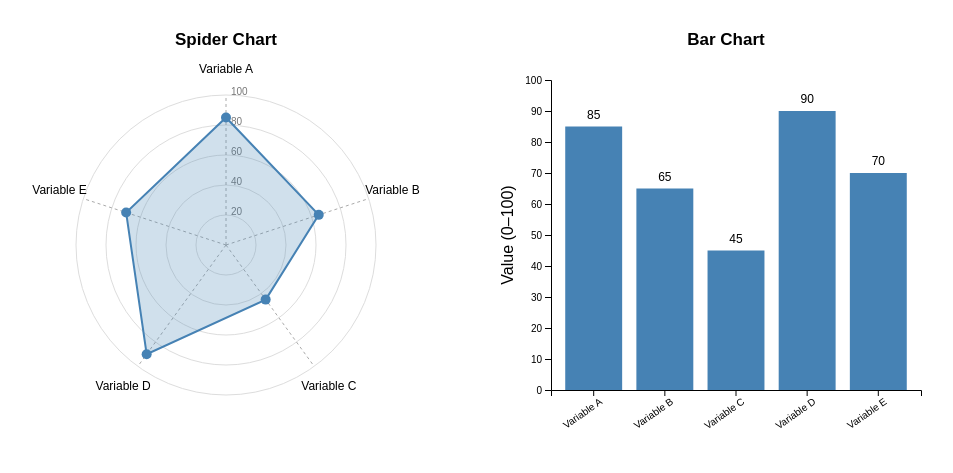
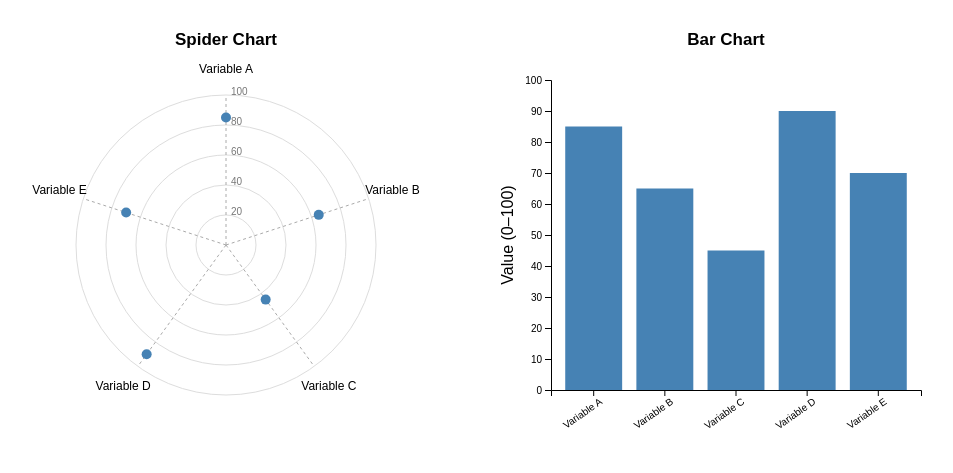
Before and after one commit to ianswan/spider-chart-article, a plain HTML site: page spider_vs_bar.html in a window 1280 px wide. Shown: the whole page, without its empty margins (164-1117 px from the left). Drawn offline with nearby package versions, Linux system fonts and the light colour scheme.

Commit message:
updated spider bar comparison

```diff
--- a/spider_vs_bar.html
+++ b/spider_vs_bar.html
@@ -166,18 +166,18 @@
 					.text(d.variable);
 			});
 
-			// Draw radar polygon
-			const radarLine = d3
-				.line()
-				.x((d) => d.x)
-				.y((d) => d.y)
-				.curve(d3.curveLinearClosed);
+			// // Draw radar polygon
+			// const radarLine = d3
+			// 	.line()
+			// 	.x((d) => d.x)
+			// 	.y((d) => d.y)
+			// 	.curve(d3.curveLinearClosed);
 
-			spider
-				.append("path")
-				.datum(radarData)
-				.attr("class", "radar-area")
-				.attr("d", radarLine);
+			// spider
+			// 	.append("path")
+			// 	.datum(radarData)
+			// 	.attr("class", "radar-area")
+			// 	.attr("d", radarLine);
 
 			// Draw data points
 			spider
@@ -264,13 +264,13 @@
 			g.selectAll(".value-label")
 				.data(data)
 				.enter()
-				.append("text")
+				// .append("text")
 				.attr("class", "value-label")
 				.attr("x", (d) => xScale(d.variable) + xScale.bandwidth() / 2)
 				.attr("y", (d) => yScale(d.value) - 8)
 				.attr("text-anchor", "middle")
-				.attr("font-size", 12)
-				.text((d) => d.value);
+				.attr("font-size", 12);
+			// .text((d) => d.value);
 		</script>
 	</body>
 </html>
```
